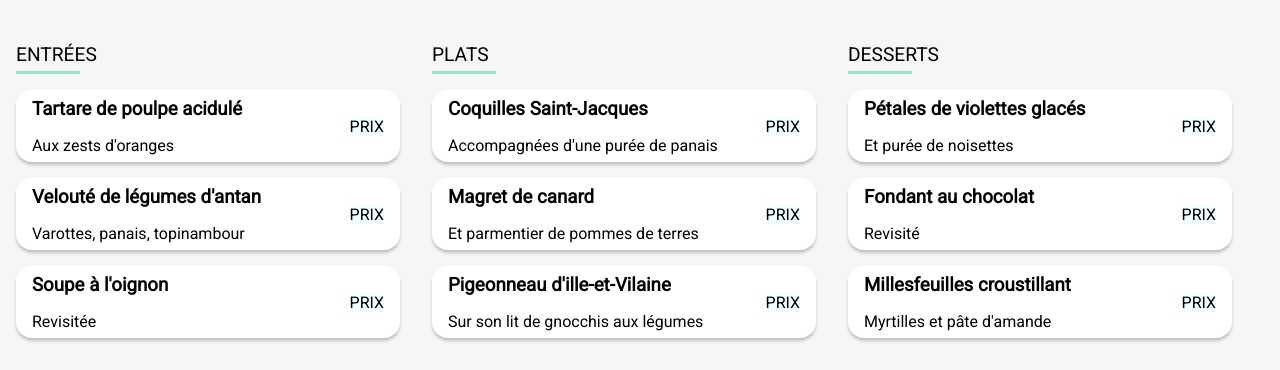
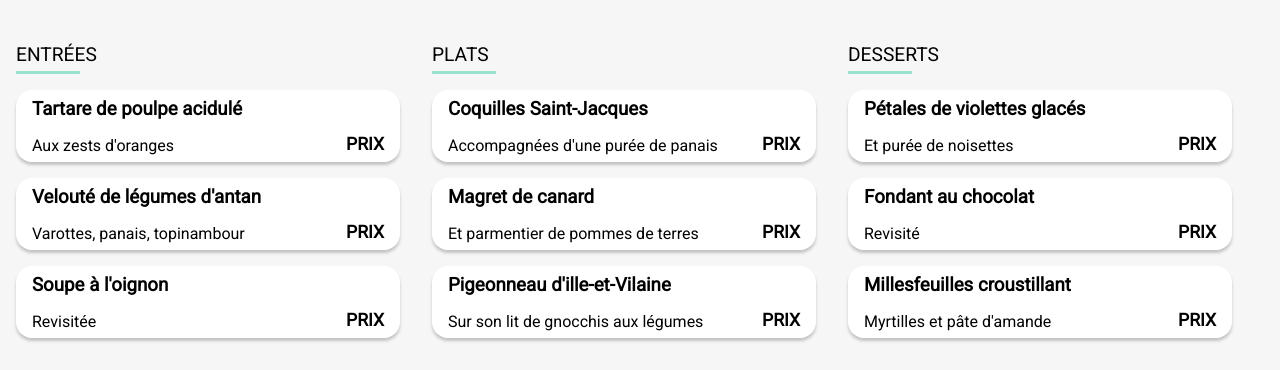
Before and after one commit to I-am-Thorfin/I-am-Thorfin.ohmyfood.github.io, a website: page pages/a_la_française.html in a window 1280 px wide. Shown: the part 430-800 px from the top of the page. Drawn offline with Linux system fonts and the light colour scheme; a web font is replaced by a local one.

Commit message:
modification des prix

```diff
--- a/sass/Composants/_recepe.scss
+++ b/sass/Composants/_recepe.scss
@@ -31,11 +31,15 @@
             margin-left: 1rem;
         }
         &--price {
-            @include flex_center;
+            display: flex;
+            align-items: flex-end;
+            height: 100%;
             max-width: 100%;
-            background-color: azure;
             margin-left: 1rem;
             margin-right: 1rem;
+            margin-bottom: 1rem;
+            font-size: 1.1rem;
+            font-weight: bold;
         }
     }
     .recepe__check {
```
Also changed, not shown: sass/main.css, 1 other file.
